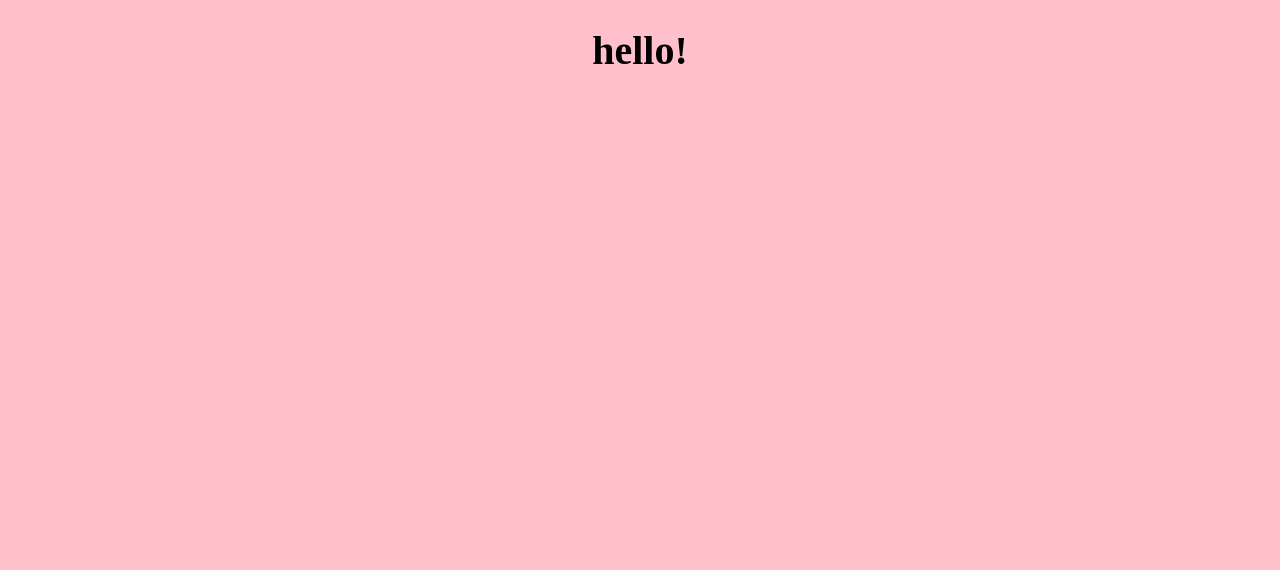
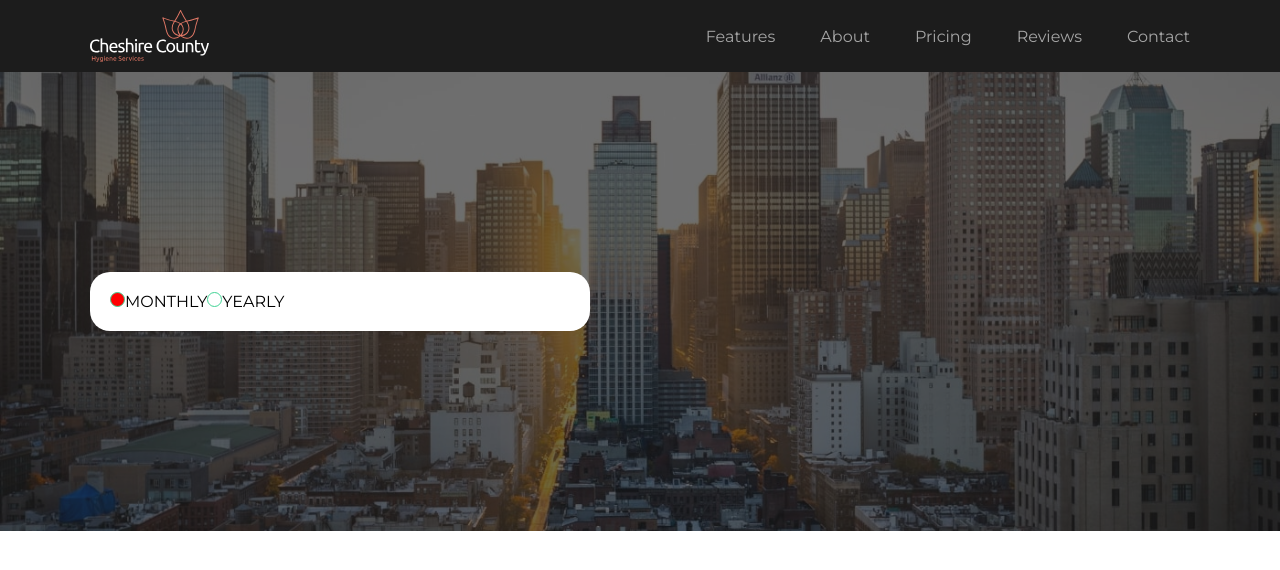
Before and after one commit to Brunske/GalutinisDarbas_CA, a website: page index.html in a window 1280 px wide. Drawn offline with Linux system fonts and the light colour scheme.

Commit message:
header + hero sections

```diff
--- /dev/null
+++ b/css/src/footer.scss
@@ -0,0 +1,3 @@
+footer {
+    background: pink;
+}
--- /dev/null
+++ b/css/src/global.scss
@@ -0,0 +1,16 @@
+* {
+    box-sizing: border-box;
+    margin: 0;
+}
+
+body {
+    font-family: 'Montserrat', sans-serif;
+}
+
+.container {
+    max-width: 1140px;
+    width: 100%;
+    margin: 0 auto;
+    padding: 0 20px;
+    box-sizing: border-box;
+}
--- /dev/null
+++ b/css/src/header.scss
@@ -0,0 +1,32 @@
+header {
+    position: fixed;
+    top: 0;
+    left: 0;
+    width: 100%;
+    background-color: #1C1C1C;
+
+    .container {
+        display: flex;
+        justify-content: space-between;
+        align-items: center;
+        padding-top: 10px;
+        padding-bottom: 10px;
+
+        nav {
+            ul {
+                list-style: none;
+                display: flex;
+                padding: 0;
+
+                li {
+                    color: #fff;
+                    opacity: 0.6;
+
+                    &:not(:last-child) {
+                        margin-right: 45px;
+                    }
+                }
+            }
+        }
+    }
+}
--- /dev/null
+++ b/css/src/hero.scss
@@ -0,0 +1,63 @@
+.hero {
+    position: relative;
+    margin-top: 72px;
+    display: flex;
+    align-items: center;
+    justify-content: flex-start;
+    padding: 200px 0;
+    background-image: url("../images/hero-image.jpg");
+    background-size: cover;
+    background-position: center center;
+
+    &:before {
+        content: '';
+        position: absolute;
+        top: 0;
+        left: 0;
+        width: 100%;
+        height: 100%;
+        background-color: #1C1C1C;
+        opacity: 0.63;
+    }
+
+    .container {
+        position: relative;
+    }
+
+    .form-box {
+        max-width: 500px;
+        width: 100%;
+        background-color: #fff;
+        border-radius: 20px;
+        padding: 20px;
+
+        .form-row {
+            display: flex;
+        }
+
+        .radio-input-wrap {
+            input {
+                display: none;
+            }
+
+            input:checked ~ label:before {
+                background: red;
+            }
+
+            label {
+                text-transform: uppercase;
+                cursor: pointer;
+
+                &:before {
+                    content: '';
+                    display: inline-block;
+                    width: 13px;
+                    height: 13px;
+                    border-radius: 50%;
+                    border: 1px solid #41D395;
+                    transition: 0.3s ease-in-out;
+                }
+            }
+        }
+    }
+}
--- a/css/src/style.scss
+++ b/css/src/style.scss
@@ -1,8 +1,4 @@
-body {
-    background: pink;
-
-    h1 {
-        font-size: 40px;
-        text-align: center;
-    }
-}
+@import "global.scss";
+@import "hero.scss";
+@import "header.scss";
+@import "footer.scss";
--- a/index.html
+++ b/index.html
@@ -4,10 +4,52 @@
     <meta charset="UTF-8">
     <meta http-equiv="X-UA-Compatible" content="IE=edge">
     <meta name="viewport" content="width=device-width, initial-scale=1.0">
+    <link rel="preconnect" href="https://fonts.googleapis.com">
+    <link rel="preconnect" href="https://fonts.gstatic.com" crossorigin>
+    <link href="https://fonts.googleapis.com/css2?family=Montserrat:wght@400;600&display=swap" rel="stylesheet">
     <link rel="stylesheet" href="css/style.css">
     <title>Document</title>
 </head>
 <body>
-    <h1>hello!</h1>
+    <header>
+        <div class="container">
+            <img src="images/logo.svg" alt="Logo">
+            <nav>
+                <ul>
+                    <li>Features</li>
+                    <li>About</li>
+                    <li>Pricing</li>
+                    <li>Reviews</li>
+                    <li>Contact</li>
+                </ul>
+            </nav>
+        </div>
+    </header>
+    <main>
+        <section class="hero">
+            <div class="container">
+                <div class="form-box">
+                    <form>
+                        <div class="form-row">
+                            <div class="radio-input-wrap">
+                                <input type="radio" name="subscription" id="subscription-monthly" checked>
+                                <label for="subscription-monthly">Monthly</label>
+                            </div>
+
+                            <div class="radio-input-wrap">
+                                <input type="radio" name="subscription" id="subscription-yearly">
+                                <label for="subscription-yearly">Yearly</label>
+                            </div>
+                        </div>
+                    </form>
+                </div>
+            </div>
+        </section>
+        <section></section>
+        <section></section>
+        <section></section>
+        <section></section>
+    </main>
+    <footer></footer>
 </body>
 </html>
```
Also changed, not shown: css/style.css, images/hero-image.jpg (added), images/logo.svg (added).
